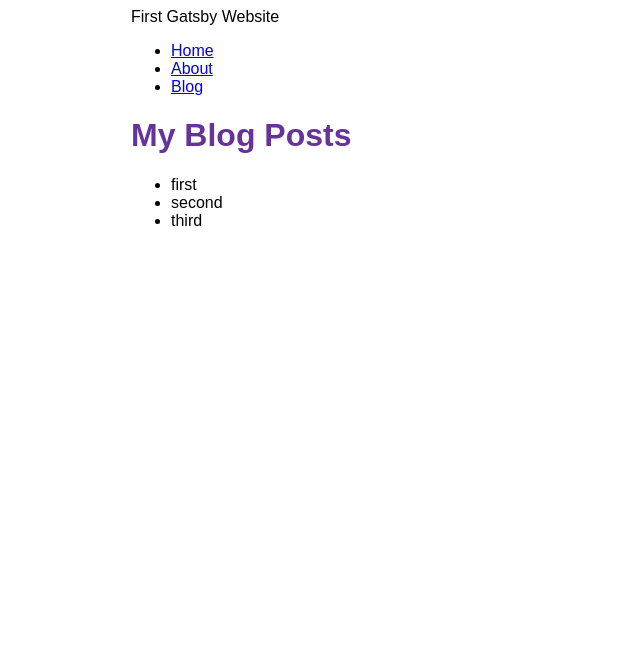
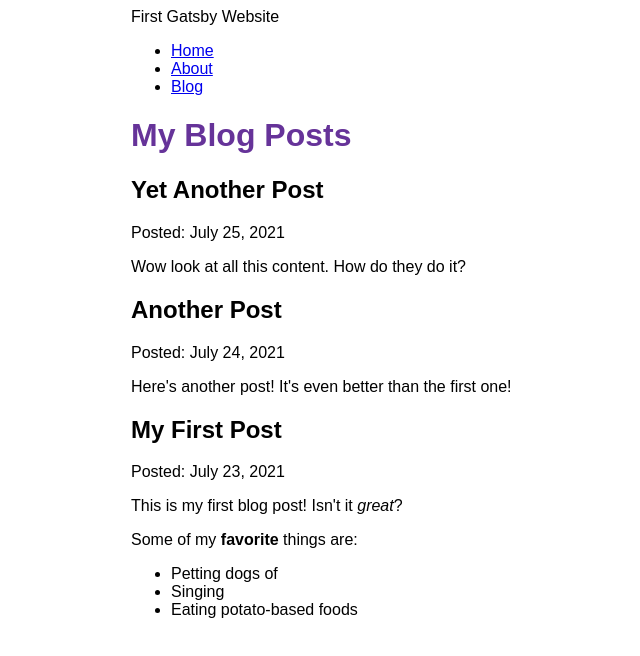
Before and after one commit to koltukutsu/first-gatsby-website, a Gatsby site: page /blog in a window 1280 px wide. Shown: the whole page, without its empty margins (259-899 px from the left). Built offline with nearby package versions, Linux system fonts and the light colour scheme; Gatsby itself is replaced by a stand-in of ours.

Commit message:
learnt how to use MDX file types

```diff
--- /dev/null
+++ b/blog/another-post.mdx
@@ -0,0 +1,6 @@
+---
+title: "Another Post"
+date: "2021-07-24"
+---
+
+Here's another post! It's even better than the first one!
--- /dev/null
+++ b/blog/my-first-post.mdx
@@ -0,0 +1,12 @@
+---
+title: "My First Post"
+date: "2021-07-23"
+---
+
+This is my first blog post! Isn't it _great_?
+
+Some of my **favorite** things are:
+
+- Petting dogs of
+- Singing
+- Eating potato-based foods
--- /dev/null
+++ b/blog/yet-another-post.mdx
@@ -0,0 +1,6 @@
+---
+title: "Yet Another Post"
+date: "2021-07-25"
+---
+
+Wow look at all this content. How do they do it?
--- a/gatsby-config.js
+++ b/gatsby-config.js
@@ -13,5 +13,6 @@ module.exports = {
         path: `${__dirname}/blog`,
       },
     },
+    "gatsby-plugin-mdx",
   ],
 };
--- a/package.json
+++ b/package.json
@@ -15,8 +15,11 @@
     "clean": "gatsby clean"
   },
   "dependencies": {
+    "@mdx-js/mdx": "^1.6.22",
+    "@mdx-js/react": "^1.6.22",
     "gatsby": "^4.11.0",
     "gatsby-plugin-image": "^2.11.1",
+    "gatsby-plugin-mdx": "^3.11.1",
     "gatsby-plugin-sharp": "^4.11.1",
     "gatsby-source-filesystem": "^4.11.1",
     "react": "^17.0.1",
--- a/src/pages/blog.js
+++ b/src/pages/blog.js
@@ -1,27 +1,34 @@
 import * as React from "react";
+import { graphql } from "gatsby";
+import { MDXRenderer } from "gatsby-plugin-mdx";
+
 import Layout from "../components/layout";
-import { graphql } from "gatsby";
 
 const BlogPage = ({ data }) => {
   return (
     <Layout pageTitle="My Blog Posts">
-      <ul>
-        {data.allFile.nodes.map((node) => (
-          <li key={node.name}>{node.name}</li>
-        ))}
-      </ul>
+      {data.allMdx.nodes.map((node) => (
+        <article key={node.id}>
+          <h2>{node.frontmatter.title}</h2>
+          <p>Posted: {node.frontmatter.date}</p>
+          <MDXRenderer>{node.body}</MDXRenderer>
+        </article>
+      ))}
     </Layout>
   );
 };
-
-export default BlogPage;
-
 export const query = graphql`
   query {
-    allFile {
+    allMdx(sort: { fields: frontmatter___date, order: DESC }) {
       nodes {
-        name
+        frontmatter {
+          title
+          date(formatString: "MMMM DD, YYYY")
+        }
+        id
+        body
       }
     }
   }
 `;
+export default BlogPage;
```
Also changed, not shown: README.md, blog/first.mdx (deleted), blog/second.mdx (deleted), blog/third.mdx (deleted), 1 other file.
